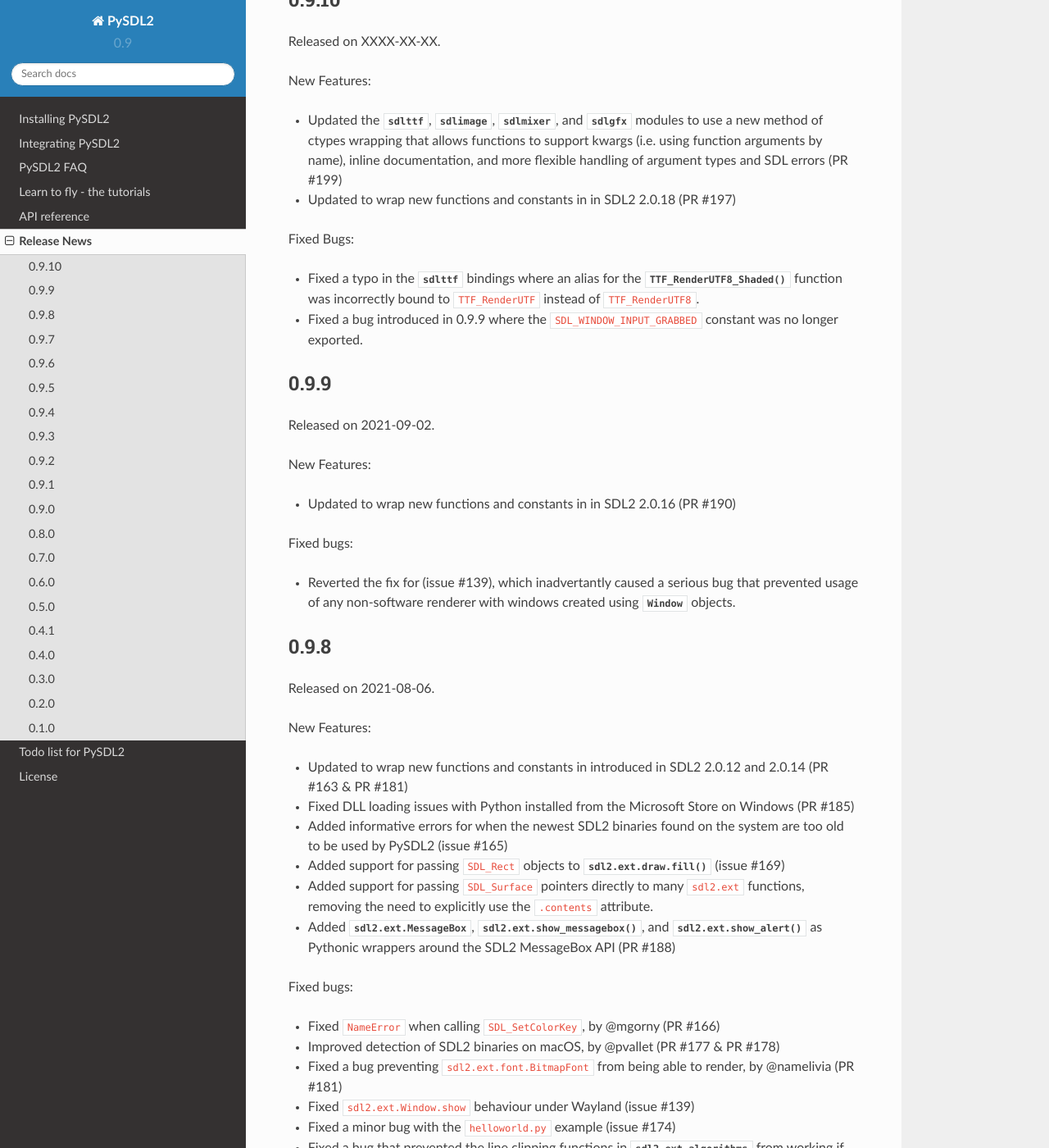
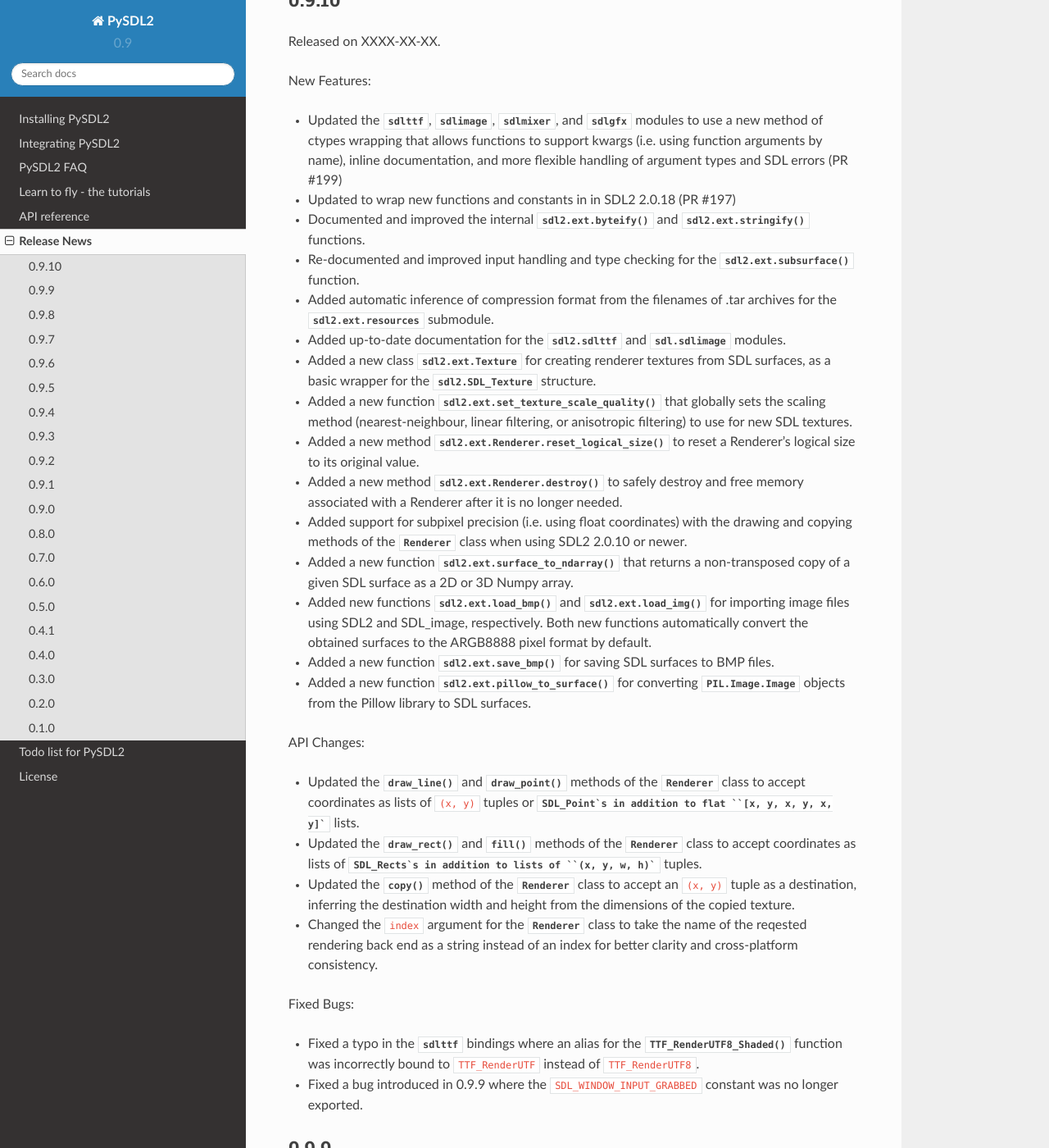
Before and after one commit to py-sdl/py-sdl2, a Sphinx documentation site: the page built from doc/news.rst, in a window 1280 px wide and 1400 px high, scrolled down 225 px. Shown: the whole window at 82% size. Built offline with Sphinx 7.4.7 and the Read the Docs theme 2.0.0, drawn with Linux system fonts in a browser that asks for light colours.

Commit message:
Update news.rst

```diff
--- a/doc/news.rst
+++ b/doc/news.rst
@@ -15,6 +15,56 @@
   inline documentation, and more flexible handling of argument types and
   SDL errors (PR #199)
 * Updated to wrap new functions and constants in in SDL2 2.0.18 (PR #197)
+* Documented and improved the internal :func:`sdl2.ext.byteify` and
+  :func:`sdl2.ext.stringify` functions.
+* Re-documented and improved input handling and type checking for the
+  :func:`sdl2.ext.subsurface` function.
+* Added automatic inference of compression format from the filenames of
+  .tar archives for the :mod:`sdl2.ext.resources` submodule.
+* Added up-to-date documentation for the :mod:`sdl2.sdlttf` and
+  :mod:`sdl.sdlimage` modules.
+* Added a new class :class:`sdl2.ext.Texture` for creating renderer textures
+  from SDL surfaces, as a basic wrapper for the :obj:`sdl2.SDL_Texture`
+  structure.
+* Added a new function :func:`sdl2.ext.set_texture_scale_quality` that globally
+  sets the scaling method (nearest-neighbour, linear filtering, or anisotropic
+  filtering) to use for new SDL textures.
+* Added a new method :meth:`sdl2.ext.Renderer.reset_logical_size` to reset a
+  Renderer's logical size to its original value.
+* Added a new method :meth:`sdl2.ext.Renderer.destroy` to safely destroy and
+  free memory associated with a Renderer after it is no longer needed.
+* Added support for subpixel precision (i.e. using float coordinates)
+  with the drawing and copying methods of the :class:`~sdl2.ext.Renderer` class
+  when using SDL2 2.0.10 or newer.
+* Added a new function :func:`sdl2.ext.surface_to_ndarray` that returns a
+  non-transposed copy of a given SDL surface as a 2D or 3D Numpy array.
+* Added new functions :func:`sdl2.ext.load_bmp` and :func:`sdl2.ext.load_img`
+  for importing image files using SDL2 and SDL_image, respectively. Both new
+  functions automatically convert the obtained surfaces to the ARGB8888 pixel
+  format by default.
+* Added a new function :func:`sdl2.ext.save_bmp` for saving SDL surfaces to
+  BMP files.
+* Added a new function :func:`sdl2.ext.pillow_to_surface` for converting
+  :obj:`PIL.Image.Image` objects from the Pillow library to SDL surfaces.
+
+API Changes:
+
+* Updated the :meth:`~sdl2.ext.Renderer.draw_line` and
+  :meth:`~sdl2.ext.Renderer.draw_point` methods of the
+  :class:`~sdl2.ext.Renderer` class to accept coordinates as lists of ``(x, y)``
+  tuples or :obj:`~sdl2.SDL_Point`s in addition to flat ``[x, y, x, y, x, y]``
+  lists.
+* Updated the :meth:`~sdl2.ext.Renderer.draw_rect` and
+  :meth:`~sdl2.ext.Renderer.fill` methods of the
+  :class:`~sdl2.ext.Renderer` class to accept coordinates as lists of
+  :obj:`~sdl2.SDL_Rects`s in addition to lists of ``(x, y, w, h)`` tuples.
+* Updated the :meth:`~sdl2.ext.Renderer.copy` method of the
+  :class:`~sdl2.ext.Renderer` class to accept an ``(x, y)`` tuple as a
+  destination, inferring the destination width and height from the dimensions
+  of the copied texture.
+* Changed the ``index`` argument for the :class:`~sdl2.ext.Renderer` class to
+  take the name of the reqested rendering back end as a string instead of an
+  index for better clarity and cross-platform consistency.
 
 Fixed Bugs:
 
@@ -34,7 +84,7 @@
 
 * Updated to wrap new functions and constants in in SDL2 2.0.16 (PR #190)
 
-Fixed bugs:
+Fixed Bugs:
 
 * Reverted the fix for (issue #139), which inadvertantly caused a serious bug
   that prevented usage of any non-software renderer with windows created using
```
Also changed, not shown: 3 other files.
